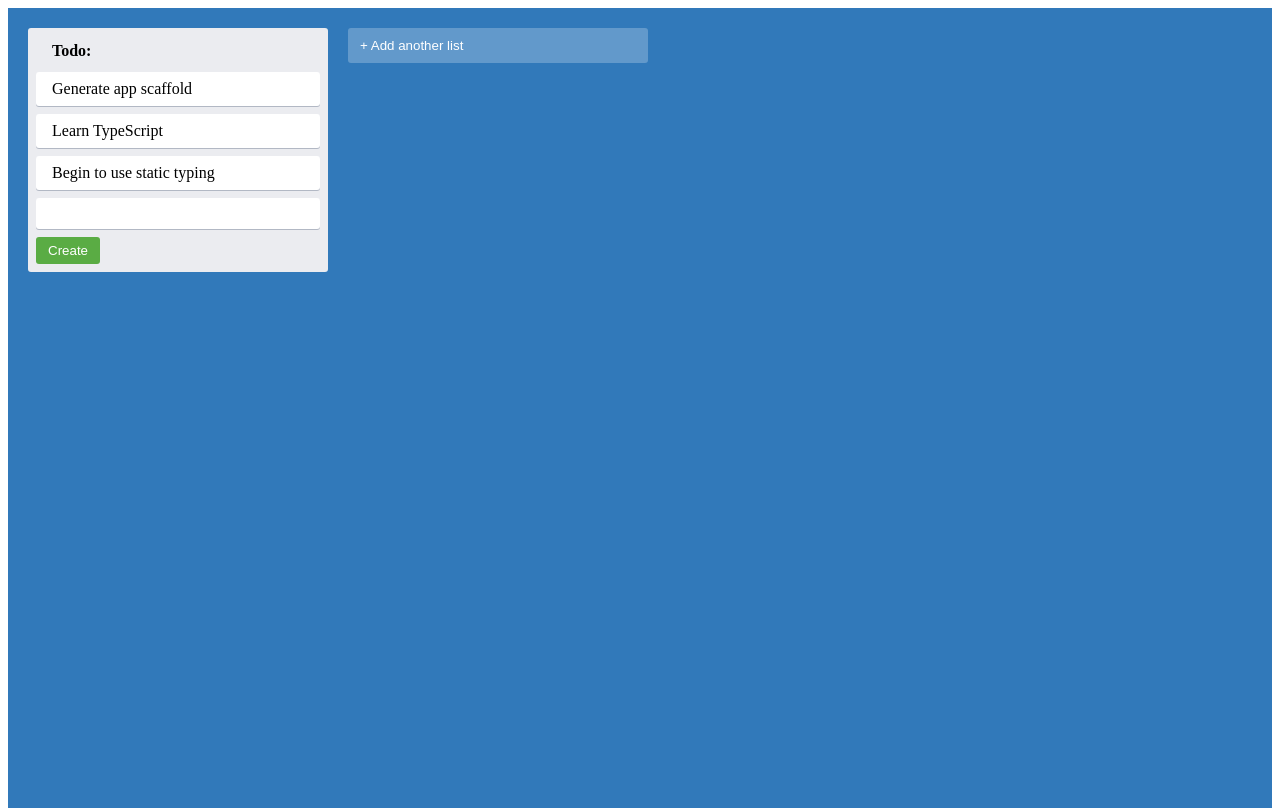
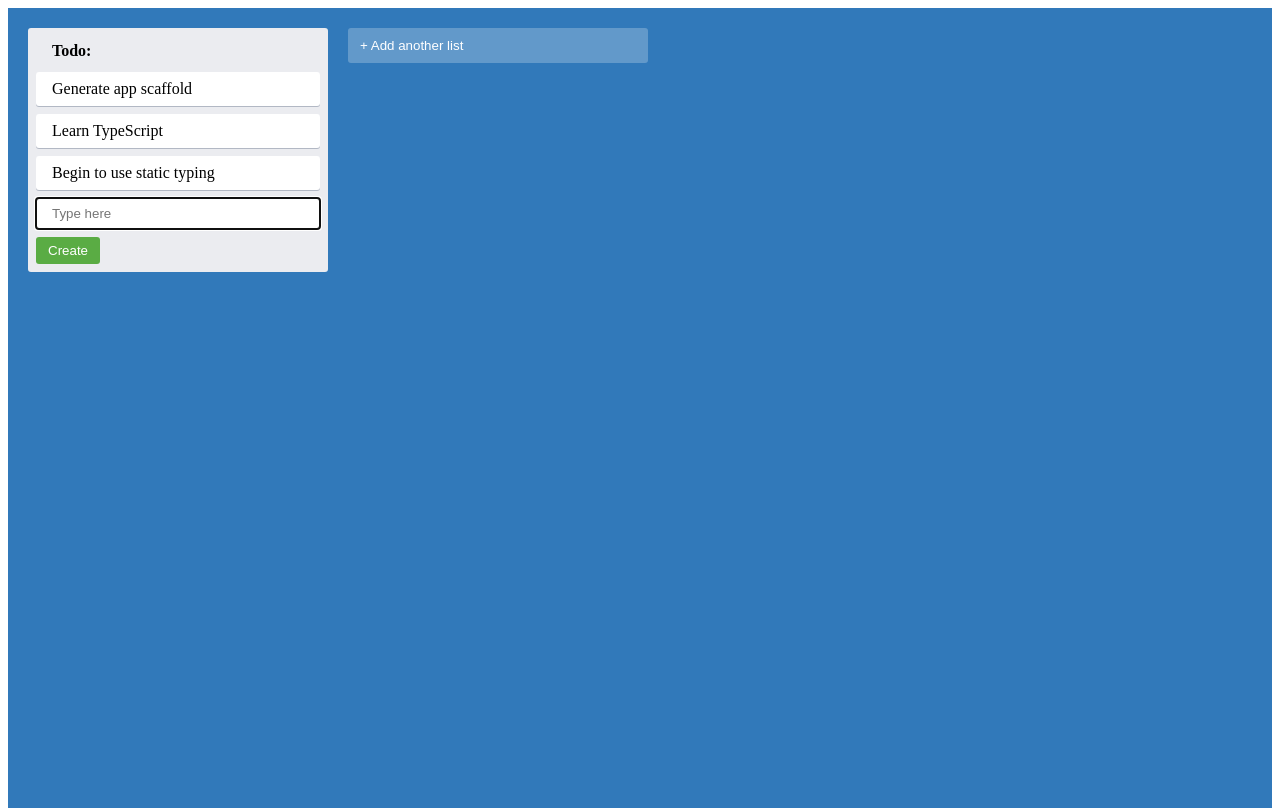
Before and after one commit to ahmed-esmail/trello-clone, a React (Create React App) app: page / in a window 1280 px wide. Both pictures are taken after a click on the button "+ Add another task". Built offline with nearby package versions, Linux system fonts and the light colour scheme.

Commit message:
Add item Component

```diff
--- a/src/App.tsx
+++ b/src/App.tsx
@@ -7,7 +7,7 @@ import { AddNewItem } from "./AddNewItem";
 export const App = () => {
   return (
     <AppContainer>
-      <Column text="Todo:"></Column>
+      <Column text="Todo:" />
       <AddNewItem
         onAdd={(text) => console.log("Add new card ", text)}
         toggleButtonText={"+ Add another list"}
--- a/src/NewItemForm.tsx
+++ b/src/NewItemForm.tsx
@@ -1,5 +1,6 @@
 import React, { useState } from "react";
 import { NewItemButton, NewItemFormContainer, NewItemInput } from "./styles";
+import { useFocus } from "./utils/useFocus";
 
 type NewItemFormProps = {
   onAdd(text: string): void;
@@ -7,9 +8,20 @@ type NewItemFormProps = {
 
 const MyComponent = ({ onAdd }: NewItemFormProps) => {
   const [inputText, setInputText] = useState("");
+  const inputRef = useFocus();
+
+  const handleEnterPress = (e: React.KeyboardEvent<HTMLInputElement>) => {
+    if (e.key === "Enter") {
+      onAdd(inputText);
+    }
+  };
+
   return (
     <NewItemFormContainer>
       <NewItemInput
+        onKeyDown={handleEnterPress}
+        ref={inputRef}
+        placeholder={"Type here"}
         onChange={(e) => setInputText(e.target.value)}
       ></NewItemInput>
       <NewItemButton onClick={() => onAdd(inputText)}> Create</NewItemButton>
--- a/src/styles.ts
+++ b/src/styles.ts
@@ -69,6 +69,7 @@ export const NewItemButton = styled.button`
   border-radius: 3px;
   border: none;
   box-shadow: none;
+  cursor: pointer;
   color: #fff;
   padding: 6px 12px;
   text-align: center;
--- /dev/null
+++ b/src/utils/useFocus.tsx
@@ -0,0 +1,11 @@
+import { useEffect, useRef } from "react";
+
+export const useFocus = () => {
+  const ref = useRef<HTMLInputElement>(null);
+
+  useEffect(() => {
+    ref.current?.focus();
+  }, []);
+
+  return ref;
+};
```
